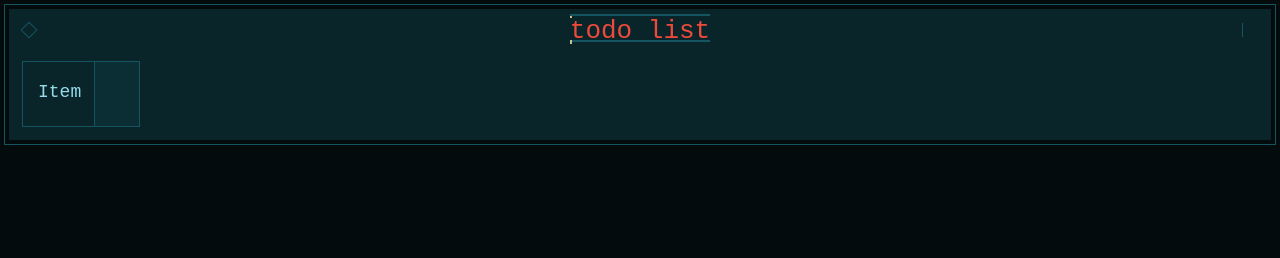
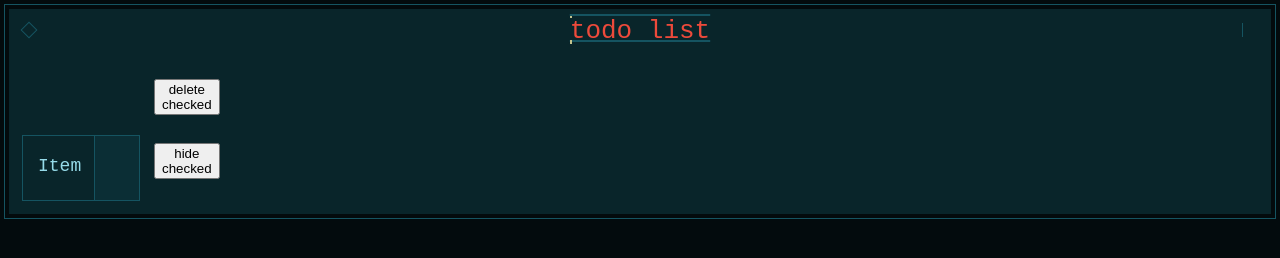
Before and after one commit to derekjohnson/todo, a plain HTML site: page index.html in a window 1280 px wide. Drawn offline with Linux system fonts and the light colour scheme.

Commit message:
Add a working delete button

```diff
--- a/index.html
+++ b/index.html
@@ -14,9 +14,16 @@
     <main>
       <h1>todo list</h1>
 
-      <ul contenteditable>
-        <li>Item</li>
-      </ul>
+      <div>
+        <ul contenteditable>
+          <li>Item</li>
+        </ul>
+
+        <menu>
+          <li><button id="delete-checked">delete checked</button></li>
+          <li><button id="hide-checked">hide checked</button></li>
+        </menu>
+      </div>
     </main>
   </body>
 </html>
--- a/index.js
+++ b/index.js
@@ -2,6 +2,7 @@ import makeCheckable from './modules/make-checkable.js';
 import storage from './modules/storage.js';
 import { checklistToObject, objectToChecklist } from './modules/checklist-object-converter.js';
 import registerServiceWorker from './modules/register-service-worker.js';
+import deleteNodes from './modules/delete-nodes.js';
 
 registerServiceWorker();
 
@@ -57,3 +58,11 @@ checkboxes.forEach(checkbox => {
     }, 300);
   });
 });
+
+// Delete checked nodes
+const deleteButton = document.getElementById('delete-checked');
+
+deleteButton.addEventListener('click', () => {
+  const checkedItems = document.querySelectorAll('li:has(input:checked)');
+  deleteNodes(checkedItems);
+});
--- /dev/null
+++ b/modules/delete-nodes.js
@@ -0,0 +1,6 @@
+// Delete nodes passed as a nodeList
+export default (nodeList) => {
+  nodeList.forEach(node => {
+    node.remove();
+  });
+}
--- a/styles.css
+++ b/styles.css
@@ -1,4 +1,3 @@
-/* Theme */
 :root {
   --base: 190, 65%;
   --base-bright: hsl(var(--base), 75%);
@@ -21,6 +20,12 @@ body {
   font-family: var(--font);
   margin: 0.25rem;
   padding: 0.25rem;
+}
+
+div {
+  align-items: flex-end;
+  display: flex;
+  flex-wrap: wrap;
 }
 
 main {
@@ -60,7 +65,7 @@ h1 {
   position: relative;
   text-decoration: underline overline;
   text-decoration-color: var(--base-light);
-  max-width: max-content;
+  max-inline-size: max-content;
 }
 
 h1::before,
@@ -83,7 +88,7 @@ ul {
   font-size: 1.125rem;
   margin: 0.5rem 0.875rem 0;
   margin-inline: min(0.875rem, 5vw);
-  max-width: fit-content;
+  max-inline-size: fit-content;
   outline: 1px solid var(--base-light);
   padding: 1rem min(0.875rem, 5vw);
   position: relative;
@@ -194,3 +199,12 @@ input[type=checkbox]:checked::before {
 input[type=checkbox]:focus-visible {
   outline: none;
 }
+
+menu {
+  --size: min-content;
+  display: flex;
+  flex-wrap: wrap;
+  gap: 1rem;
+  max-inline-size: var(--size);
+  padding: 0;
+}
```
